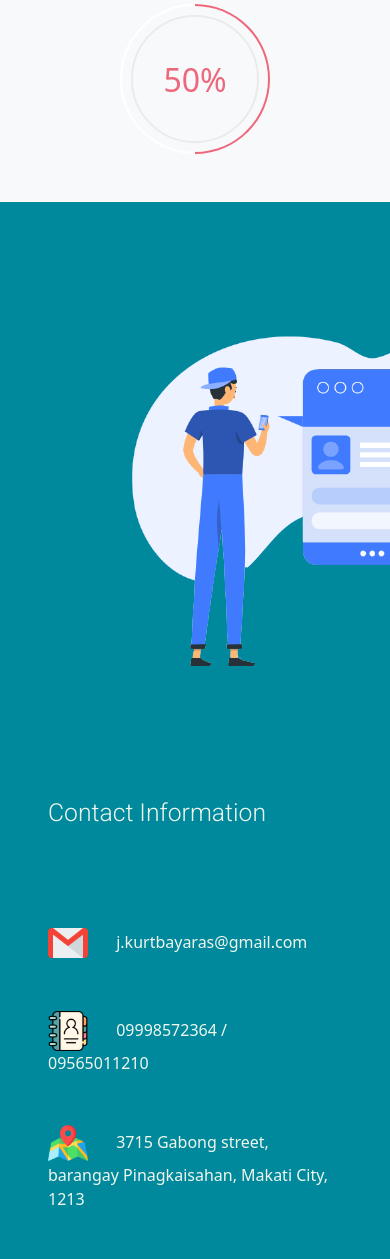
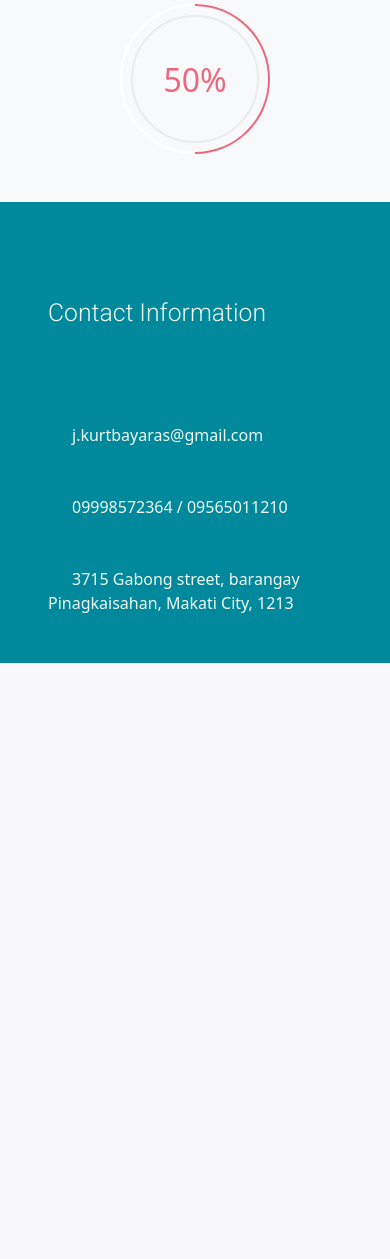
Before and after one commit to Jankurtb17/Portfolio, a PHP site: page /index.html in a window 390 px wide; the page is wider, and only the part inside the window is pictured. Shown: the part 2743-4002 px from the top of that part. After the commit the page ends 3406 px from the top of that part, so only its background shows below. Run offline with PHP 8.4, Linux system fonts and the light colour scheme; some web fonts are replaced.

Commit message:
hide images for sm devices

```diff
--- a/css/style.css
+++ b/css/style.css
@@ -272,6 +272,15 @@ body {
   .hide {
     display: block;
   }
+  body {
+    overflow-x: hidden;
+  }
+  .about-img {
+    display: none;
+  }
+  .contact-img {
+    display: none;
+  }
 }
 
 /* Small devices (portrait tablets and large phones, 600px and up) */
--- a/index.html
+++ b/index.html
@@ -72,7 +72,7 @@
             </div>
           </div>
         </div>
-        <div class="col-lg-6">
+        <div class="col-lg-6" class="about-img">
         <img src="./images/about.png" alt="">
         </div>
 
@@ -172,7 +172,7 @@
 <!-- Contact Me -->
 <section class="contact py-5 px-5" id="contact">
   <div class="row justify-content-center">
-    <div class="col-md-6 text-center">
+    <div class="col-md-6 text-center contact-img">
       <img src="./images/contact.png" >
     </div>
     <div class="col-md-6">
```
